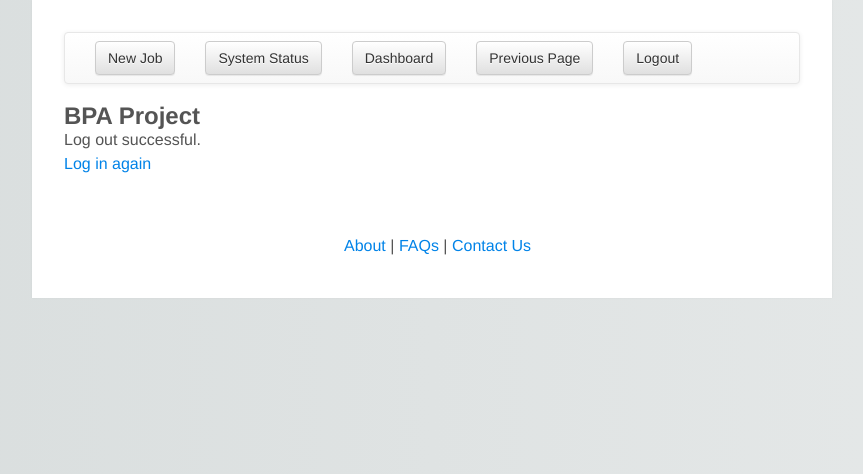
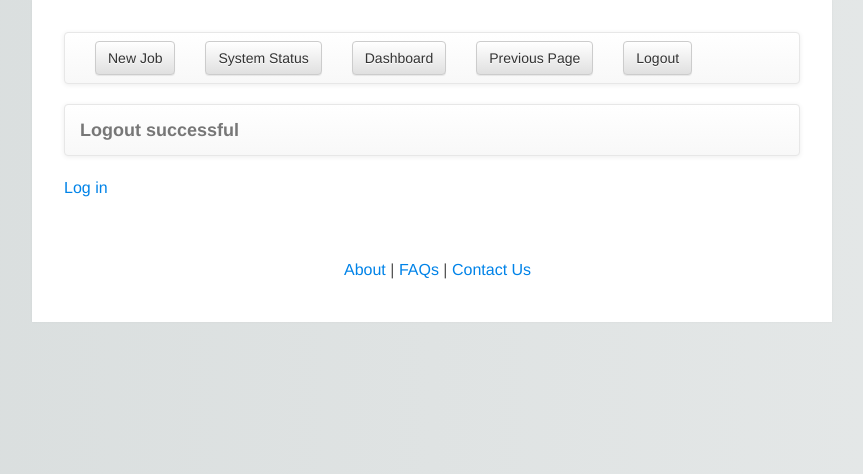
Before and after one commit to bstjohn/bpe_capstone, a Django app: template templates/registration/logout.html in a window 1280 px wide. Shown: the top 474 px of the page, without its empty margins (208-1071 px from the left). Run offline with Django 3.2, Linux system fonts and the light colour scheme; the template is opened without the code that fills it, so the values that code supplies are empty; some libraries are stand-ins or nearby versions.

Commit message:
Changed the logout page

```diff
--- a/templates/registration/logout.html
+++ b/templates/registration/logout.html
@@ -21,9 +21,21 @@
 
 {% extends "base.html" %}
 
+{% block header %}
+{% block header-title %}
+<nav class="navbar navbar-default">
+  <div class="container-fluid">
+    <div class="navbar-header">
+      <a class="navbar-brand" href="#">Logout successful </a>
+    </div>
+  </div>
+</nav>
+{% endblock %}
+{% endblock %}
+
+
 {% block content %}
 
-Log out successful.
-<p><a href="/login/">Log in again</a></p>
+<p><a href="/login/">Log in</a></p>
 
 {% endblock %}
```
Also changed, not shown: db.sqlite3.
